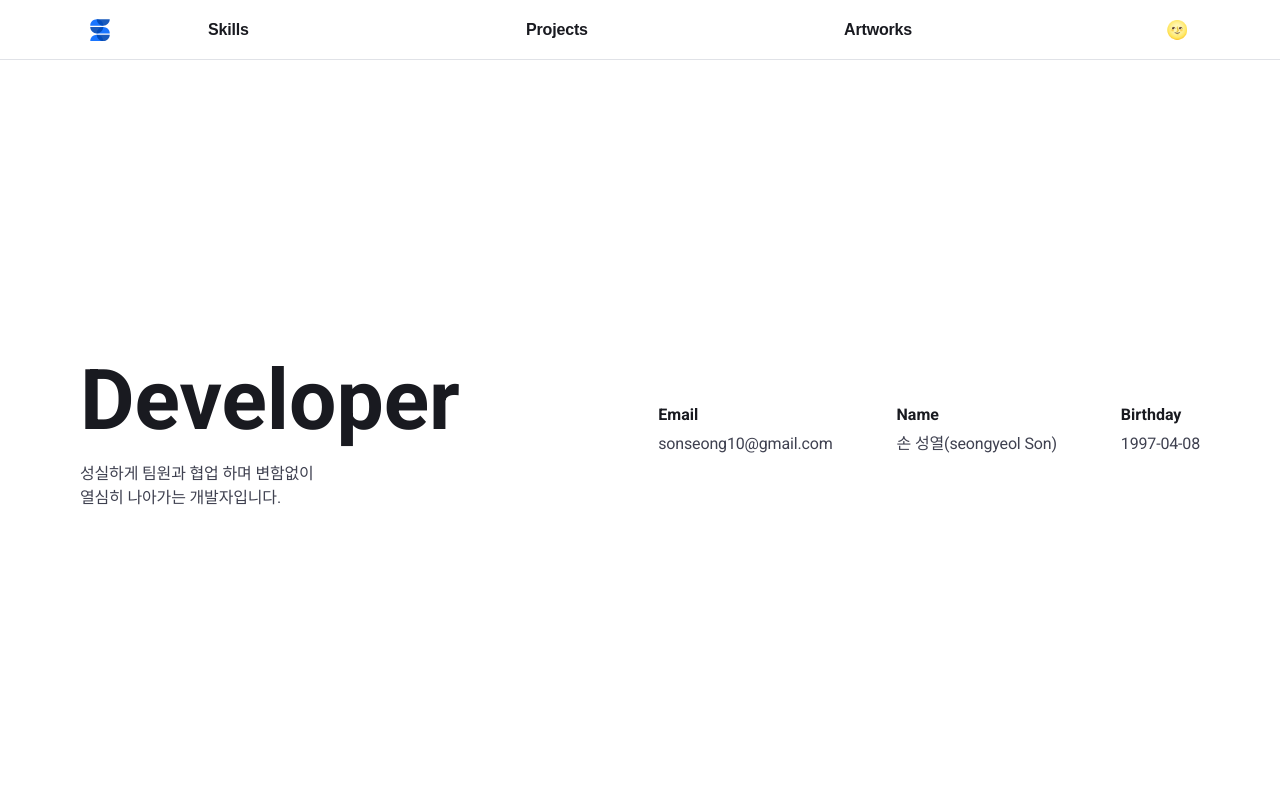
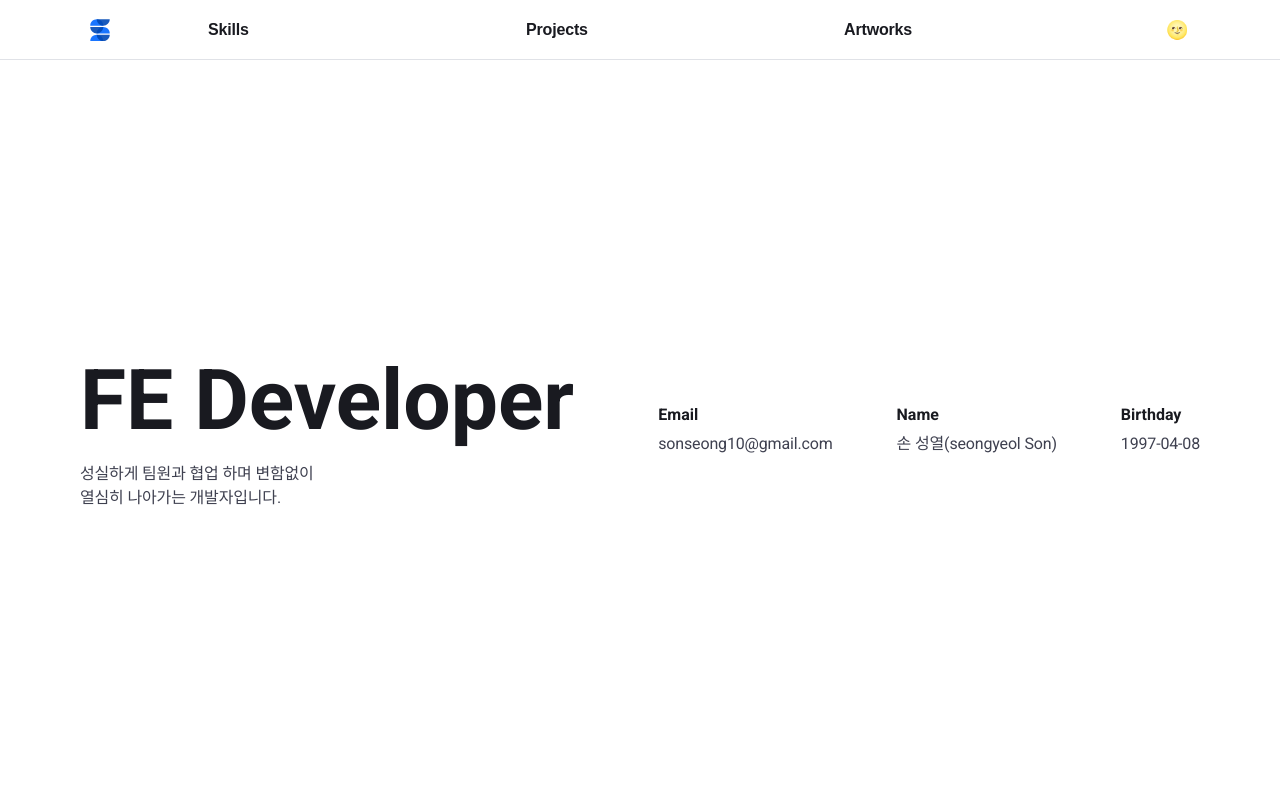
Before and after one commit to sonseong10/self-portfolio, a React (Create React App) app: page / in a window 1280 px wide. Shown: the top 800 px of the page. Built offline with nearby package versions, Linux system fonts and the light colour scheme; no server answers; the database is empty.

Commit message:
🚧 내용업데이트

```diff
--- a/src/components/home/home.tsx
+++ b/src/components/home/home.tsx
@@ -10,7 +10,7 @@ const Home = () => {
     <GlobalSection>
       <HomeWrapper>
         <HomeLeft>
-          <h1>Developer</h1>
+          <h1>FE Developer</h1>
 
           <p>
             성실하게 팀원과 협업 하며 변함없이 <br />
--- a/src/components/skill/left-group/progress/skill-bar.tsx
+++ b/src/components/skill/left-group/progress/skill-bar.tsx
@@ -25,8 +25,8 @@ const SkillBar = ({item, sectionRef}: ISkillBarProps) => {
   return (
     <ListItem aria-label="skill level">
       <strong>{item.name}</strong>
-      <Progress aria-hidden>{isActive && <Score score={item.score} />}</Progress>
-      <strong>{item.score}%</strong>
+      <Progress aria-hidden>{isActive && <Score score={item.score + (item.alpa ? item.alpa : 0)} />}</Progress>
+      <strong>{item.score + (item.alpa ? item.alpa : 0)}%</strong>
     </ListItem>
   );
 };
```
